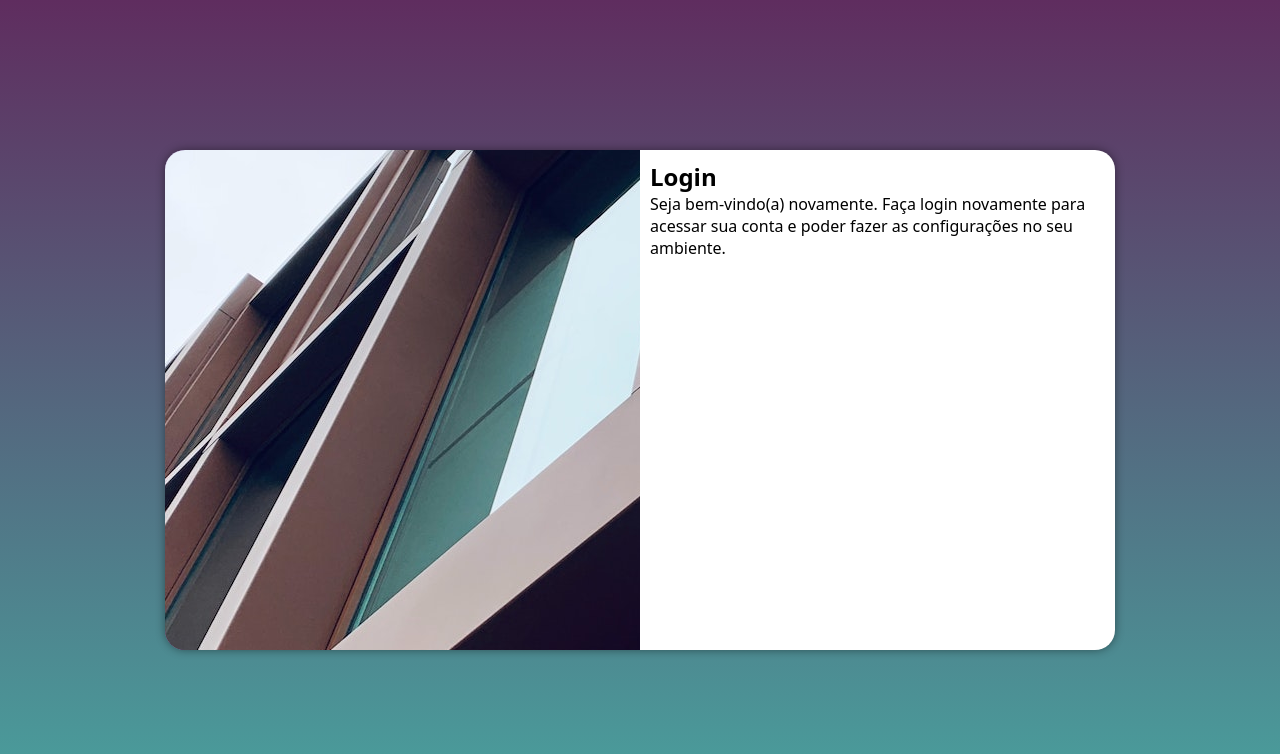
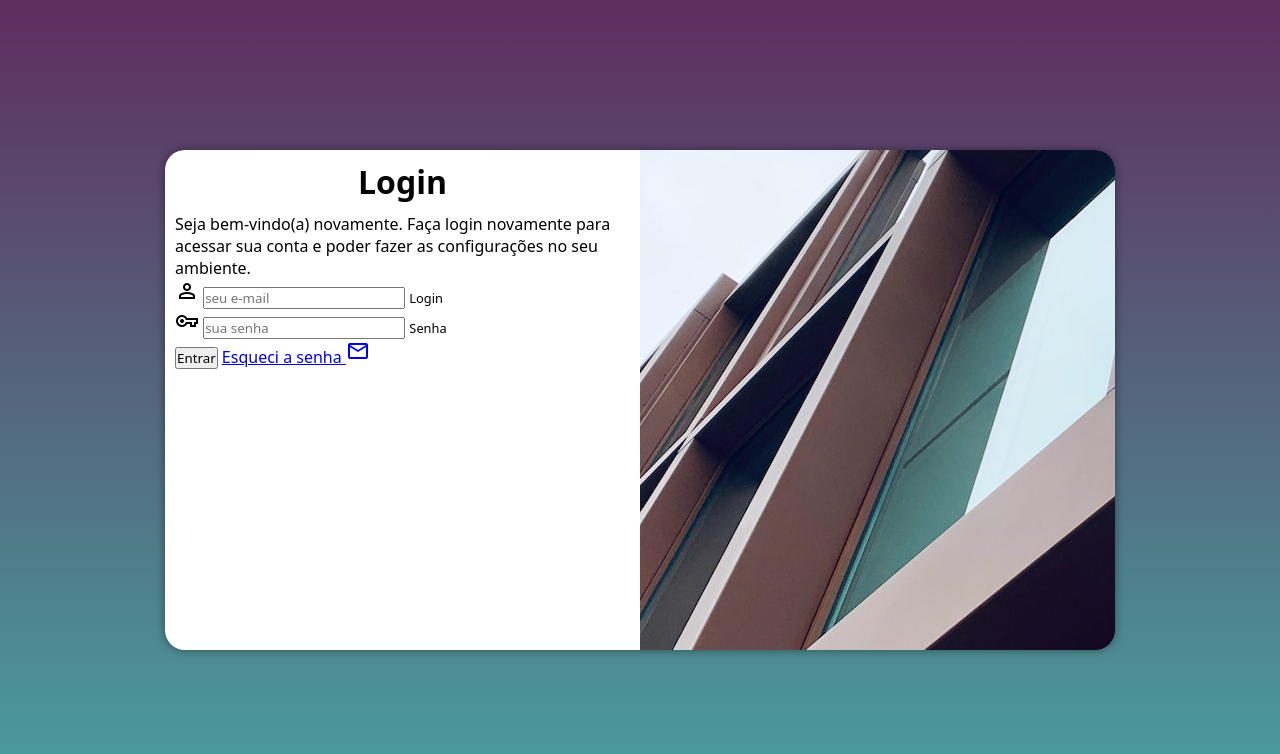
Before and after one commit to davidsonvitorino/projeto-login, a plain HTML site: page index.html in a window 1280 px wide. Drawn offline with nearby package versions, Linux system fonts and the light colour scheme.

Commit message:
atualizando o formulario

```diff
--- a/estilos/media-query.css
+++ b/estilos/media-query.css
@@ -43,13 +43,21 @@ Grandes telas: acima de 1200px
     }
 
     section#login > div#imagem {
-        float: left;
+        float: right;
         width: 50%;
         height: 100%;
     }
 
     section#login > div#formulario {
-        float: right;
+        float: left;
         width: 50%;
     }
+
+    div#formulario > h1 {
+        font-size: 2em;
+    }
+
+    div#formulario > p {
+        font-size: 1em;
+    }
 }
--- a/estilos/style.css
+++ b/estilos/style.css
@@ -52,3 +52,16 @@ section#login > div#formulario {
     display: block;
     padding: 10px;
 }
+
+div#formulario > h1 {
+    text-align: center;
+    margin-bottom: 10px;
+}
+
+div#formulario > p {
+    font-size: 0.8em;
+}
+
+label#senha, #nome{
+    font-size: .8em;
+}
--- a/index.html
+++ b/index.html
@@ -5,6 +5,7 @@
     <meta http-equiv="X-UA-Compatible" content="IE=edge">
     <meta name="viewport" content="width=device-width, initial-scale=1.0">
     <title>Login</title>
+    <link href="https://fonts.googleapis.com/css2?family=Material+Symbols+Outlined" rel="stylesheet" />
     <link rel="stylesheet" href="estilos/style.css">
     <link rel="stylesheet" href="estilos/media-query.css">
 </head>
@@ -17,9 +18,25 @@
             <div id="formulario">
                 <h1>Login</h1>
                 <p>Seja bem-vindo(a) novamente. Faça login novamente para acessar sua conta e poder fazer as configurações no seu ambiente. </p>
-                <form action="login.php" method="post">
-
-
+                <form action="login.php" method="post" autocomplete="on">
+                    <div class="campo">
+                        <i class="material-symbols-outlined">
+                            person
+                            </i>
+                        <input type="email" name="login" id="ilogin" placeholder="seu e-mail" autocomplete="email" required maxlength="30">
+                        <label id="nome" for="ilogin">Login</label>
+                    </div>
+                    <div class="campo">
+                        <i class="material-symbols-outlined">
+                            vpn_key
+                            </i>
+                        <input type="password" name="senha" id="isenha" placeholder="sua senha" autocomplete="current-password" required minlength="8" maxlength="20">
+                        <label id="senha" for="isenha">Senha</label>
+                    </div>
+                    <input type="submit" value="Entrar">
+                    <a href="esqueci.html">Esqueci a senha <i class="material-symbols-outlined">
+                        mail
+                        </i></a>
                 </form>
             </div>
         </section>
```
